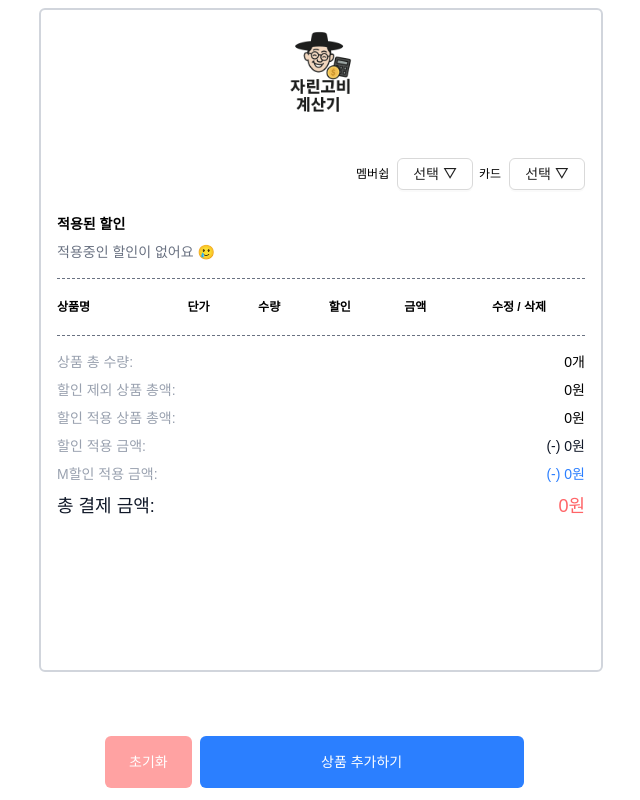
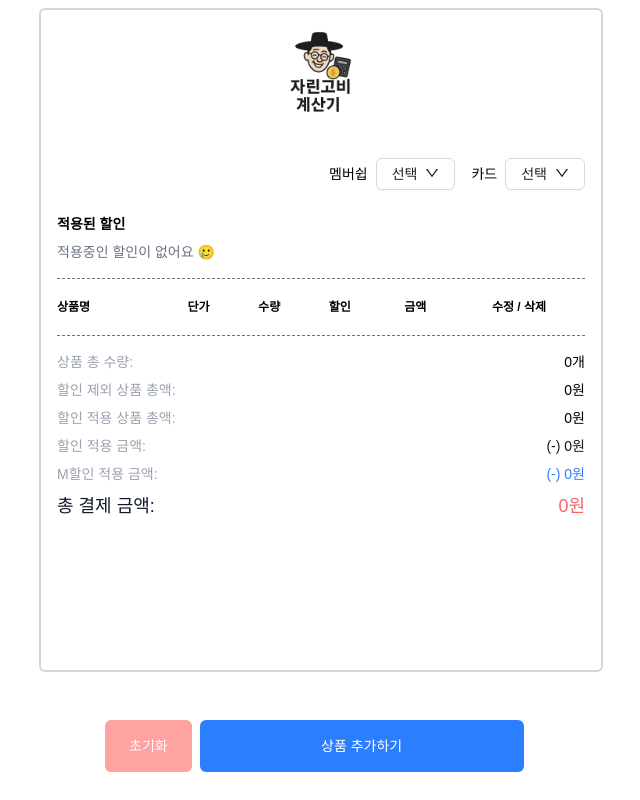
Before and after one commit to mkiz0403/m.caculator, a Next.js app: page / in a window 1280 px wide. Shown: the whole page, without its empty margins (319-959 px from the left). Built offline with nearby package versions, Linux system fonts and the light colour scheme.

Commit message:
refector : 드랍박스 ui수정

```diff
--- a/src/app/caculator/page.tsx
+++ b/src/app/caculator/page.tsx
@@ -1,7 +1,8 @@
 'use client';
 
+import { DownOutlined } from '@ant-design/icons';
 import type { MenuProps } from 'antd';
-import { Button, Dropdown, Modal, message } from 'antd';
+import { Button, Dropdown, Modal, Space, message } from 'antd';
 import Image from 'next/image';
 import { useEffect, useState } from 'react';
 import AddProduct from './AddProduct';
@@ -306,7 +307,7 @@ export default function Receipt() {
 	};
 
 	return (
-		<div className="min-h-screen w-full overflow-y-auto p-2 pb-32">
+		<div className="min-h-full w-full overflow-y-auto p-2 pb-32">
 			<div className="min-h-full w-full rounded-md border-2 border-gray-300 p-4">
 				<div className="flex flex-col gap-4">
 					<div className="flex items-center justify-center">
@@ -319,24 +320,30 @@ export default function Receipt() {
 					</div>
 					<div className="flex flex-col">
 						<div className="mt-4 flex justify-end">
-							<div className="flex items-center gap-1.5">
+							<div className="flex items-center gap-4">
 								<div className="flex items-center gap-2">
-									<span>멤버쉽</span>
-									<Dropdown menu={mDiscountMenu} placement="bottomLeft">
-										<Button className="text-[10px]">
-											{mDiscount === 'none'
-												? '선택 ▽'
-												: mDiscount === 'sevenEarth'
-													? '세븐(우주)'
-													: '세븐(T할인)'}
+									<span className="text-sm">멤버쉽</span>
+									<Dropdown menu={mDiscountMenu}>
+										<Button>
+											<Space>
+												{mDiscount === 'none'
+													? '선택'
+													: mDiscount === 'sevenEarth'
+														? '세븐(우주)'
+														: '세븐(T할인)'}
+												<DownOutlined />
+											</Space>
 										</Button>
 									</Dropdown>
 								</div>
 								<div className="flex items-center gap-2">
-									<span>카드</span>
-									<Dropdown menu={cardDiscountMenu} placement="bottomLeft">
-										<Button className="text-[10px]">
-											{cardDiscount === 'none' ? '선택 ▽' : '더모아'}
+									<span className="text-sm">카드</span>
+									<Dropdown menu={cardDiscountMenu}>
+										<Button>
+											<Space>
+												{cardDiscount === 'none' ? '선택' : '더모아'}
+												<DownOutlined />
+											</Space>
 										</Button>
 									</Dropdown>
 								</div>
@@ -679,7 +686,7 @@ export default function Receipt() {
 									isEditMode={isEditMode}
 								/>
 							</Modal>
-							<div className="fixed inset-x-0 bottom-0 z-50">
+							<div className="fixed inset-x-0 bottom-4 z-50">
 								<div className="mx-auto flex w-full max-w-md gap-2 px-2 pt-3 pb-[max(env(safe-area-inset-bottom),0.75rem)]">
 									<button
 										className="rounded-md bg-red-300 px-6 py-4 text-sm text-white"
```
